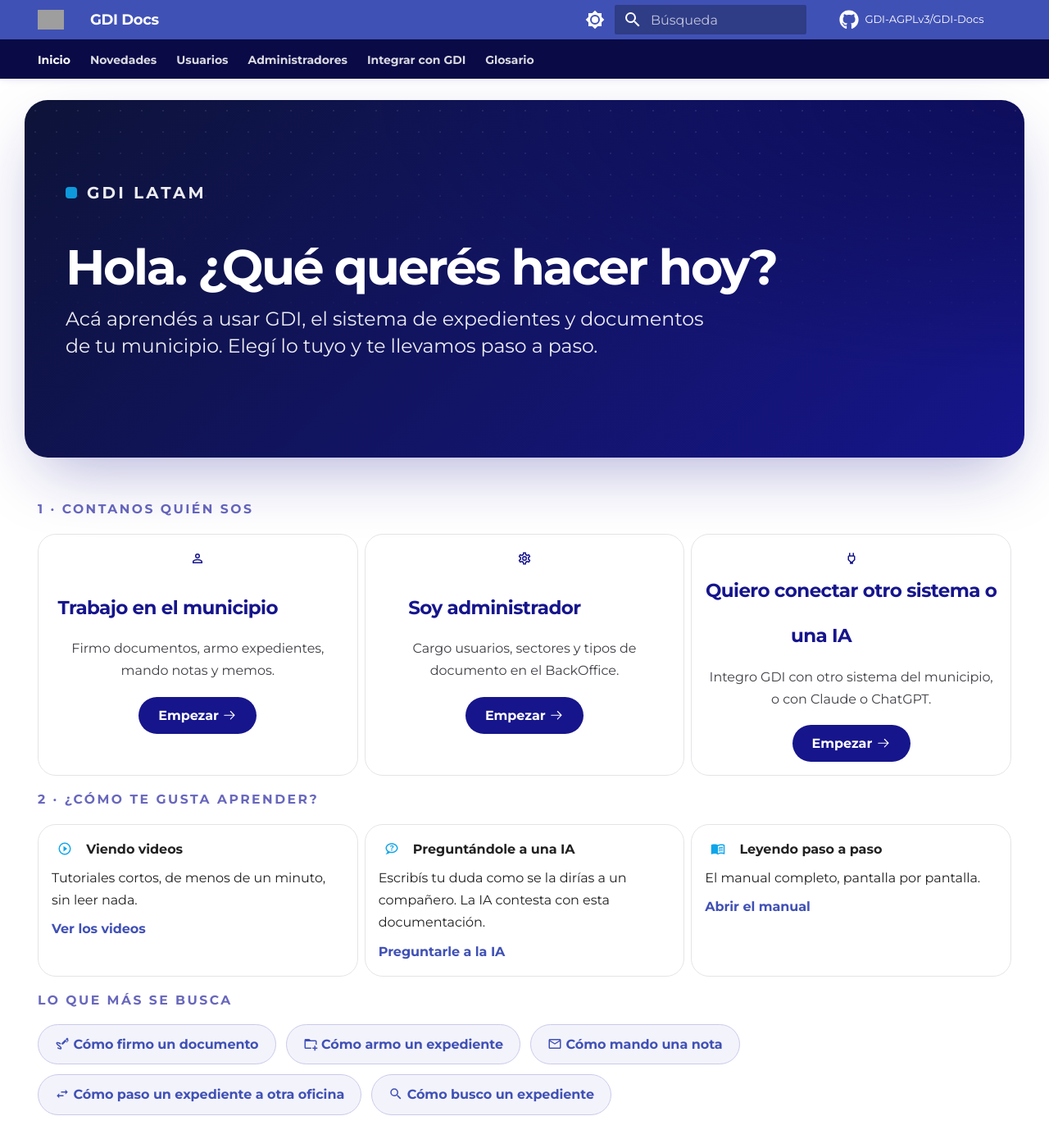
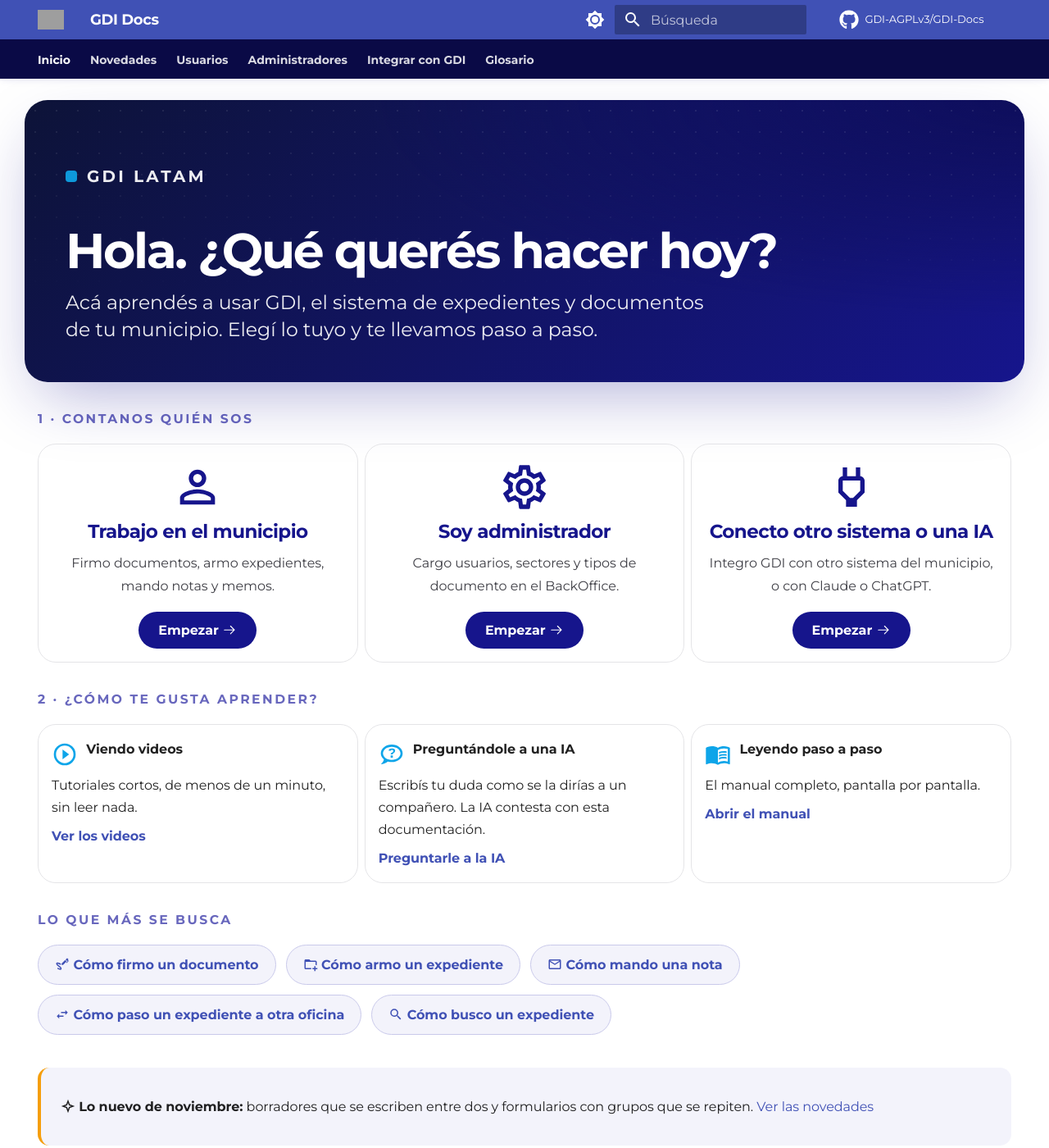
Before and after one commit to GDI-AGPLv3/GDI-Docs, an MkDocs documentation site: the page built from docs/index.md, in a window 1280 px wide and 1400 px high. Shown: the whole window at 82% size. Built offline with MkDocs 1.6.1 and Material for MkDocs 9.7.7, drawn with Linux system fonts in a browser that asks for light colours; comment, search, counter and statistics services are not loaded; grey boxes are pictures that could not be loaded.

Commit message:
Portada amigable: íconos grandes, bloque azul más corto, títulos sin salto

```diff
--- a/docs/index.md
+++ b/docs/index.md
@@ -4,7 +4,7 @@ hide:
   - toc
 ---
 
-<div class="gdi-hero" markdown>
+<div class="gdi-hero gdi-hero-corto" markdown>
 <span class="gdi-wordmark"><span class="dot"></span> GDI LATAM</span>
 
 # Hola. ¿Qué querés hacer hoy?
@@ -34,7 +34,7 @@ hide:
 
 -   :material-power-plug-outline:{ .gdi-perfil-icono }
 
-    ### Quiero conectar otro sistema o una IA
+    ### Conecto otro sistema o una IA
 
     Integro GDI con otro sistema del municipio, o con Claude o ChatGPT.
 
--- a/docs/stylesheets/extra.css
+++ b/docs/stylesheets/extra.css
@@ -437,8 +437,15 @@ body, input,
 .md-typeset .gdi-perfiles h3 {
   margin: 0.4rem 0 0.5rem;
   font-size: 1.15rem;
+  line-height: 1.3;
   font-weight: 800;
 }
+.md-typeset .gdi-perfiles .headerlink { display: none; }
+.md-typeset .gdi-perfiles .gdi-perfil-icono,
+.md-typeset .gdi-formas .gdi-forma-icono { height: auto; }
+.gdi-hero.gdi-hero-corto { padding: 3rem 2.5rem 2.4rem; margin-bottom: 1rem; }
+.gdi-hero.gdi-hero-corto .gdi-lede { margin-bottom: 0; }
+.md-typeset .gdi-section-eyebrow { margin-top: 1.6rem; }
 .md-typeset .gdi-perfiles p { margin: 0.3rem 0; color: var(--gdi-neutral-700); }
 [data-md-color-scheme="slate"] .md-typeset .gdi-perfiles p { color: var(--gdi-neutral-200); }
 .md-typeset .gdi-perfiles .gdi-perfil-icono svg {
```
